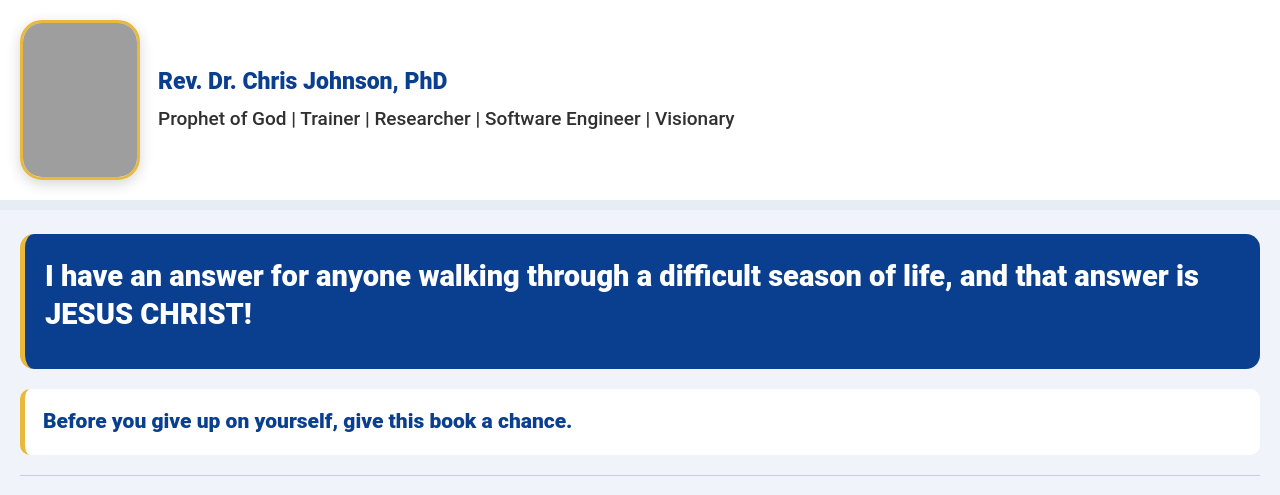
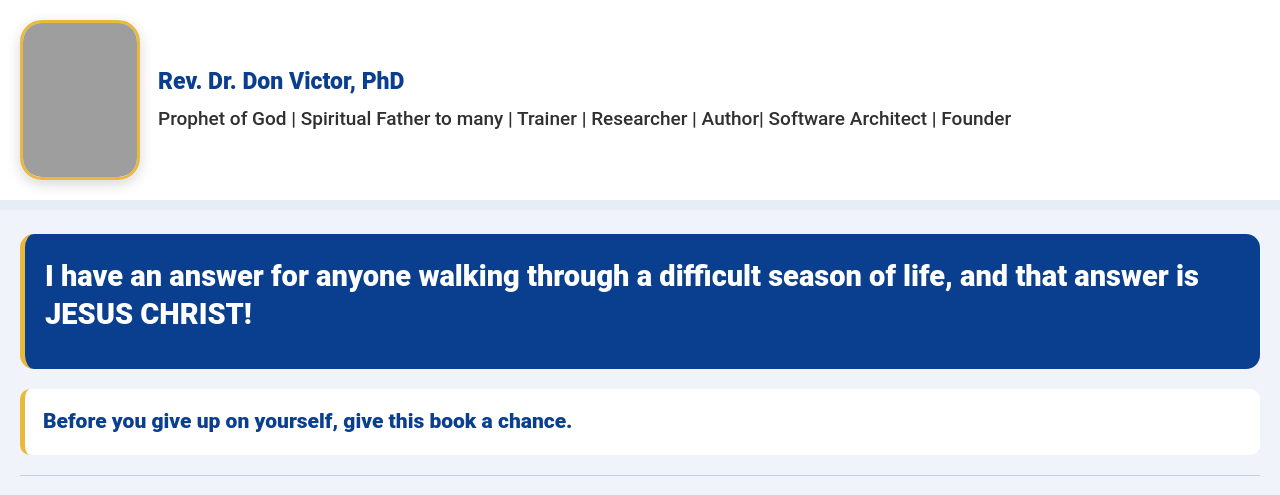
Before and after one commit to donvictorministry/landing, a plain HTML site: page index.html in a window 1280 px wide. Shown: the top 495 px of the page. Drawn offline with Linux system fonts and the light colour scheme; grey boxes are pictures that could not be loaded.

Commit message:
Update index.html

```diff
--- a/index.html
+++ b/index.html
@@ -28,8 +28,8 @@
   <div class="identity-row">
 
     <img
-      src="https://app.ministry.org/Prayers/profile.png"
-      alt="Rev. Dr. Chris Johnson"
+      src="https://app.donvictorministry.org.ng/landing/dr-pic.png"
+      alt="Rev. Dr. Don Victor"
       class="visionary-photo"
       width="120"
       height="160">
@@ -37,11 +37,11 @@
     <div class="identity-details">
 
       <h1 class="visionary-title">
-        Rev. Dr. Chris Johnson, PhD
+        Rev. Dr. Don Victor, PhD
       </h1>
 
       <p class="visionary-role">
-        Prophet of God | Trainer | Researcher | Software Engineer | Visionary
+        Prophet of God | Spiritual Father to many | Trainer | Researcher | Author| Software Architect | Founder
       </p>
     </div>
   </div>
```
